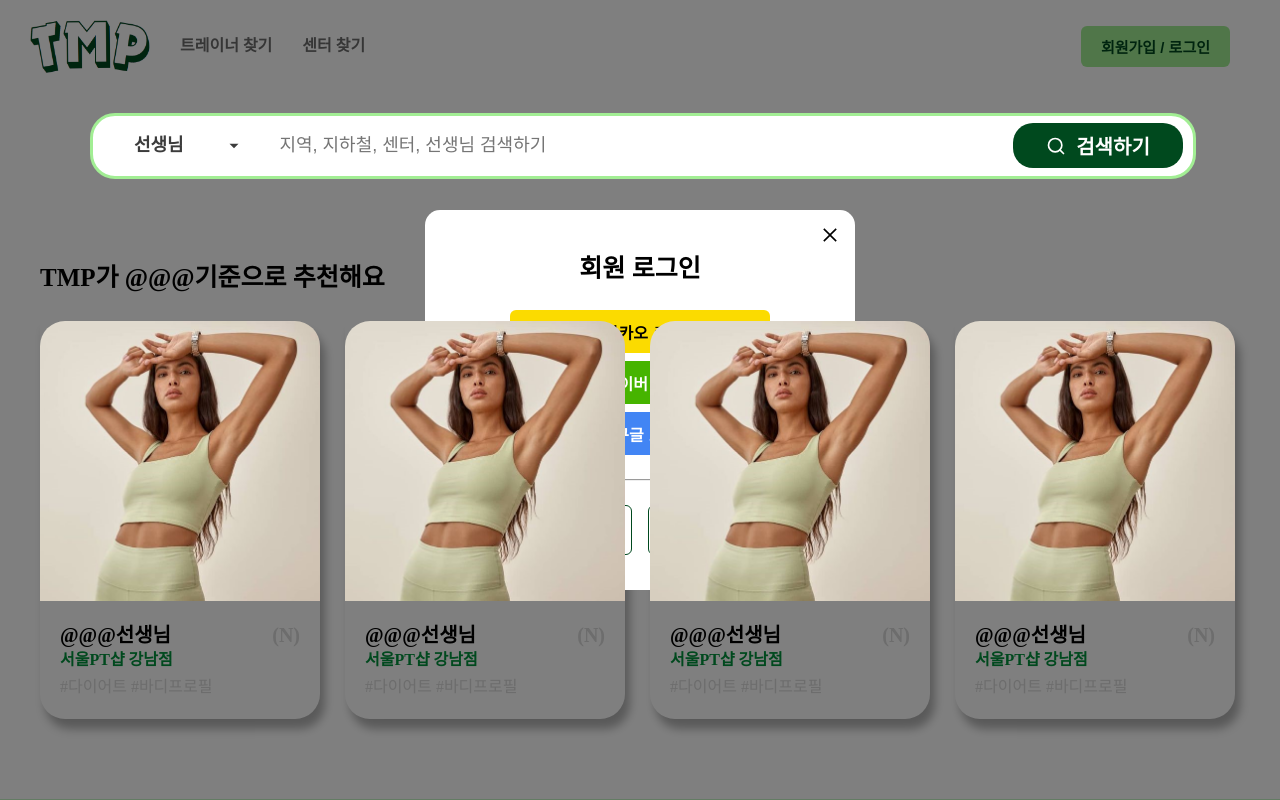
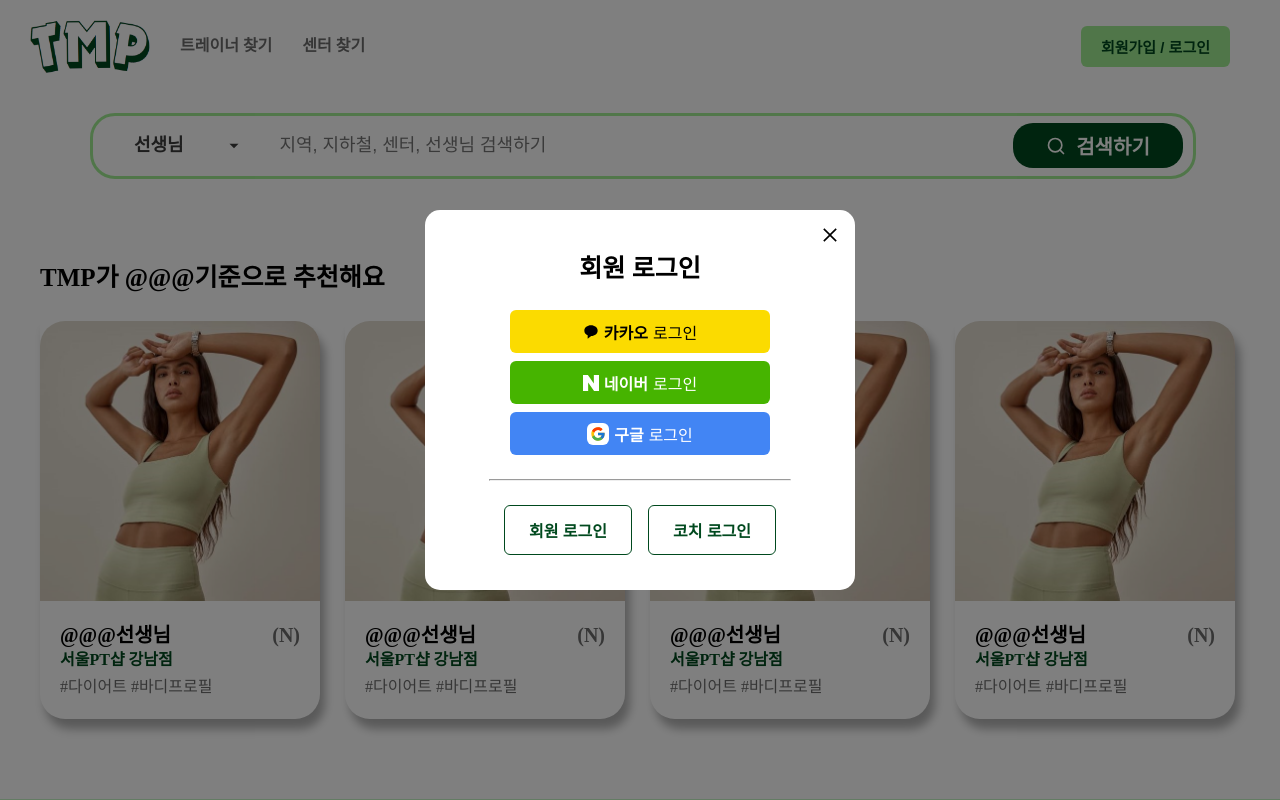
Before and after one commit to gaebonglee/TMP, a React (Create React App) app in the folder front-end/: page / in a window 1280 px wide. Both pictures are taken after a click on the button "회원가입 / 로그인". Shown: the top 800 px of the page. Built offline with nearby package versions, Linux system fonts and the light colour scheme; no server answers.

Commit message:
로그인 모달창 맨 앞으로 오도록 수정

```diff
--- a/front-end/src/components/loginModal/LoginModal.module.scss
+++ b/front-end/src/components/loginModal/LoginModal.module.scss
@@ -27,6 +27,7 @@
   justify-content: center;
   align-items: center;
   background: rgba(0, 0, 0, 0.5);
+  z-index: 999;
 }
 
 .modal_content {
```
